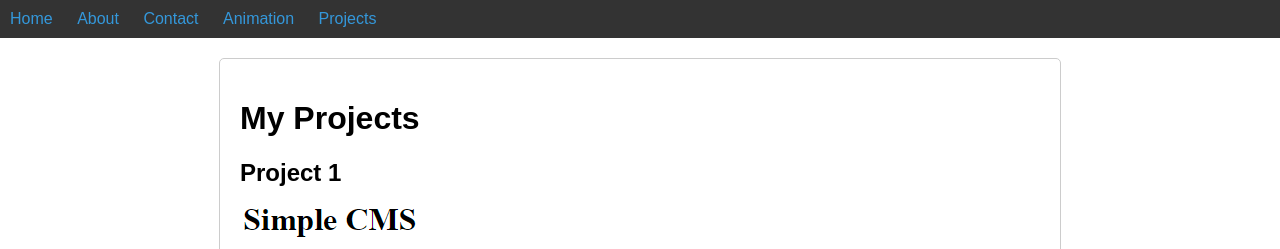
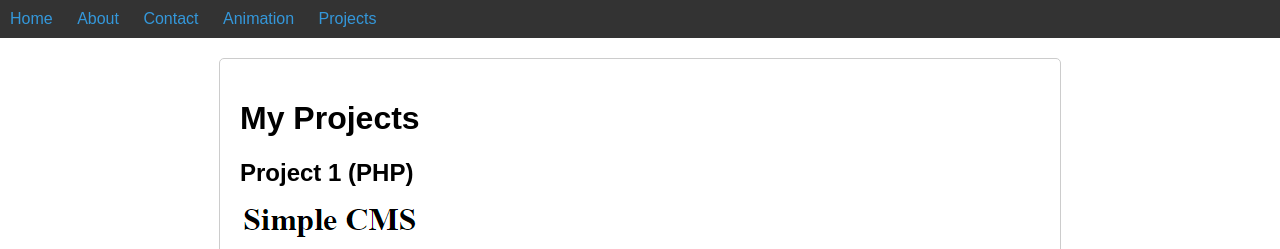
Before and after one commit to apthegr8/Website-Demonstration, a plain HTML site: page projects.html in a window 1280 px wide. Shown: the top 249 px of the page. Drawn offline with Linux system fonts and the light colour scheme.

Commit message:
Update projects.html

```diff
--- a/projects.html
+++ b/projects.html
@@ -24,7 +24,7 @@
 
       <!-- Placeholder projects for demonstration purposes -->
       <div class="project">
-        <h2>Project 1</h2>
+        <h2>Project 1 (PHP)</h2>
         <img src="images/demo1 cms.png" alt="Project 1 Image">
         <p>
           A simple blog managing system which allows you to create a blog and post it, edit and delete it.
```
